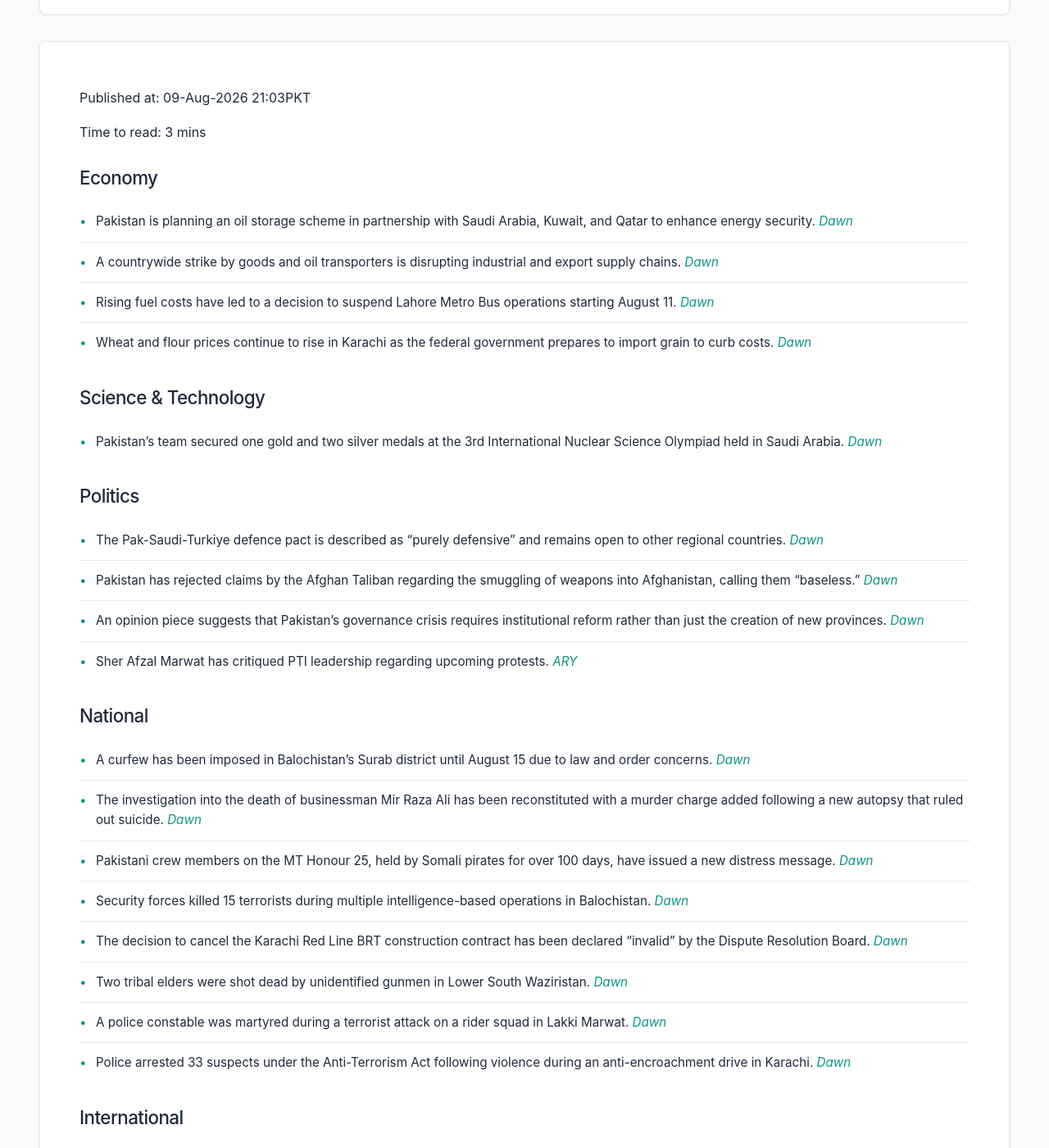
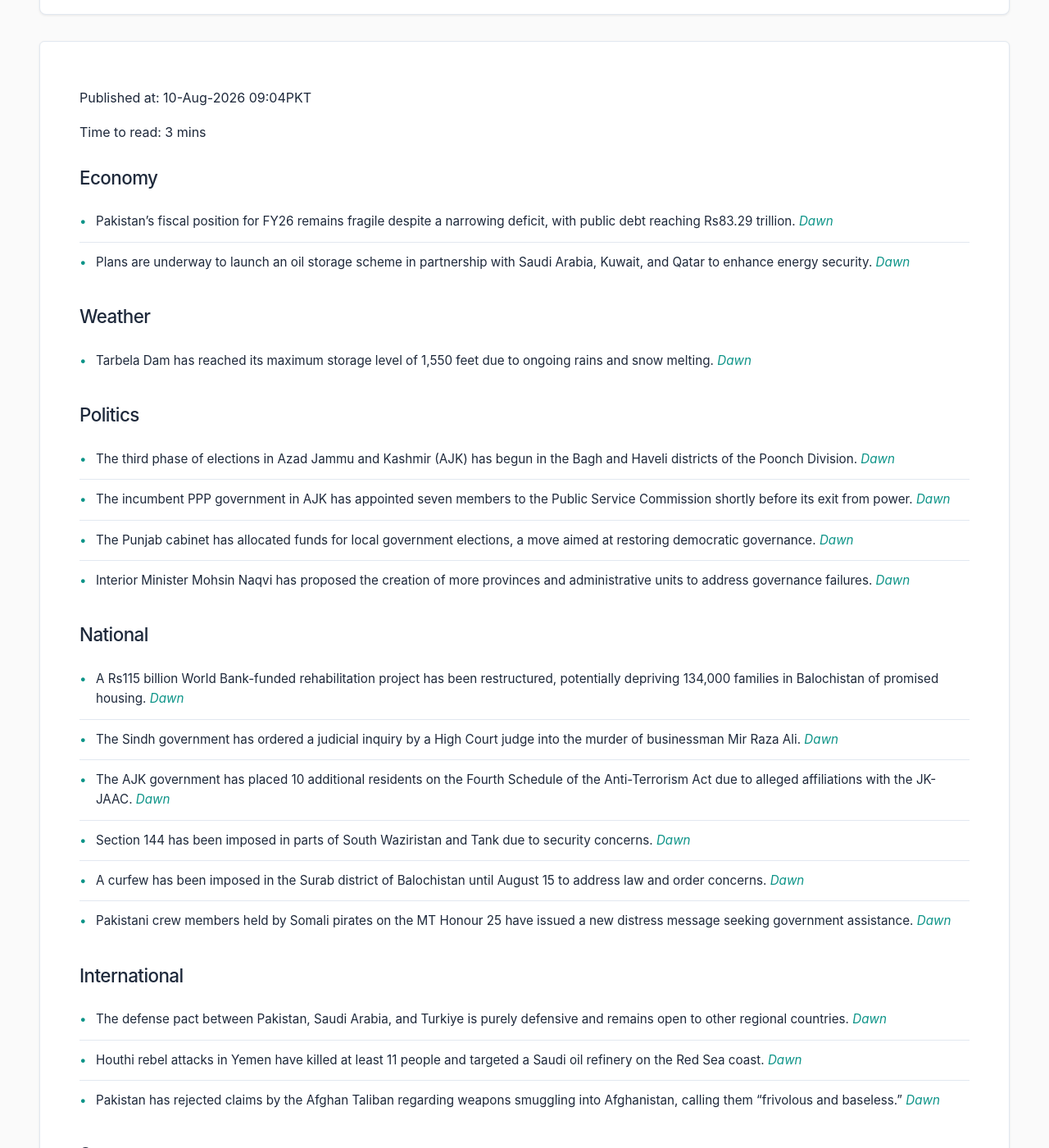
Before and after one commit to zsubzwary/news, a Jekyll site: the page built from en/index.md, in a window 1280 px wide and 1400 px high, scrolled down 209 px. Shown: the whole window at 82% size. Built offline with Jekyll 4.4.1, drawn with Linux system fonts in a browser that asks for light colours; some web fonts are replaced; comment, search, counter and statistics services are not loaded; some of the changed text lies outside the part shown.

Commit message:
DateTime; 2026-08-10T04:04:08.909Z

```diff
--- a/en/index.md
+++ b/en/index.md
@@ -4,45 +4,41 @@ title: Pakistan News Briefing
 lang: en
 ---
 
-Published at: 09-Aug-2026 21:03PKT
+Published at: 10-Aug-2026 09:04PKT
 
 Time to read: 3 mins
 
 ### Economy
-- Pakistan is planning an oil storage scheme in partnership with Saudi Arabia, Kuwait, and Qatar to enhance energy security. *[Dawn](https://www.dawn.com/news/2021711/pakistan-to-partner-with-saudi-arabia-kuwait-qatar-on-oil-storage-scheme)*
-- A countrywide strike by goods and oil transporters is disrupting industrial and export supply chains. *[Dawn](https://www.dawn.com/news/2021626/goods-oil-transporters-strike-threatens-industry-exports)*
-- Rising fuel costs have led to a decision to suspend Lahore Metro Bus operations starting August 11. *[Dawn](https://www.dawn.com/news/2021653/fuel-cost-hits-lahore-metro-service)*
-- Wheat and flour prices continue to rise in Karachi as the federal government prepares to import grain to curb costs. *[Dawn](https://www.dawn.com/news/2021625/flour-prices-rising-as-govt-yet-to-issue-import-tender)*
+- Pakistan’s fiscal position for FY26 remains fragile despite a narrowing deficit, with public debt reaching Rs83.29 trillion. *[Dawn](https://www.dawn.com/news/2021781/in-a-fiscal-conundrum)*
+- Plans are underway to launch an oil storage scheme in partnership with Saudi Arabia, Kuwait, and Qatar to enhance energy security. *[Dawn](https://www.dawn.com/news/2021711/pakistan-to-partner-with-saudi-arabia-kuwait-qatar-on-oil-storage-scheme)*
 
-### Science & Technology
-- Pakistan's team secured one gold and two silver medals at the 3rd International Nuclear Science Olympiad held in Saudi Arabia. *[Dawn](https://www.dawn.com/news/2021650/pakistan-bags-three-medals-at-nuclear-science-olympiad)*
+### Weather
+- Tarbela Dam has reached its maximum storage level of 1,550 feet due to ongoing rains and snow melting. *[Dawn](https://www.dawn.com/news/2021826/tarbela-dam-attains-maximum-storage-level)*
 
 ### Politics
-- The Pak-Saudi-Turkiye defence pact is described as "purely defensive" and remains open to other regional countries. *[Dawn](https://www.dawn.com/news/2021671/pak-saudi-turkiye-defence-pact-open-to-any-other-country-in-region-purely-defensive-dpm-dar)*
-- Pakistan has rejected claims by the Afghan Taliban regarding the smuggling of weapons into Afghanistan, calling them "baseless." *[Dawn](https://www.dawn.com/news/2021712/pakistan-rejects-afghan-taliban-claims-of-weapons-smuggled-into-afghanistan-as-frivolous-baseless)*
-- An opinion piece suggests that Pakistan's governance crisis requires institutional reform rather than just the creation of new provinces. *[Dawn](https://www.dawn.com/news/2021615/wrong-solution-to-the-right-problem)*
-- Sher Afzal Marwat has critiqued PTI leadership regarding upcoming protests. *[ARY](https://arynews.tv/pti-protest-leadership-critiqued-by-sher-afzal-marwat)*
+- The third phase of elections in Azad Jammu and Kashmir (AJK) has begun in the Bagh and Haveli districts of the Poonch Division. *[Dawn](https://www.dawn.com/news/2021864/3rd-phase-of-ajk-polls-voting-begins-in-poonch-divisions-bagh-and-haveli-districts)*
+- The incumbent PPP government in AJK has appointed seven members to the Public Service Commission shortly before its exit from power. *[Dawn](https://www.dawn.com/news/2021823/ajk-govt-appoints-public-service-commission-members-amid-questions-over-timing)*
+- The Punjab cabinet has allocated funds for local government elections, a move aimed at restoring democratic governance. *[Dawn](https://www.dawn.com/news/2021799/genuine-governance)*
+- Interior Minister Mohsin Naqvi has proposed the creation of more provinces and administrative units to address governance failures. *[Dawn](https://www.dawn.com/news/2021796/governance-failures)*
 
 ### National
-- A curfew has been imposed in Balochistan's Surab district until August 15 due to law and order concerns. *[Dawn](https://www.dawn.com/news/2021717/curfew-imposed-in-balochistan-surabs-district-over-law-and-order-concerns)*
-- The investigation into the death of businessman Mir Raza Ali has been reconstituted with a murder charge added following a new autopsy that ruled out suicide. *[Dawn](https://www.dawn.com/news/2021701/police-form-new-team-to-probe-mir-raza-alis-case-murder-charge-added-to-fir)*
-- Pakistani crew members on the MT Honour 25, held by Somali pirates for over 100 days, have issued a new distress message. *[Dawn](https://www.dawn.com/news/2021700/pakistani-hostages-held-by-somali-pirates-issue-new-distress-message-seeking-govt-help)*
-- Security forces killed 15 terrorists during multiple intelligence-based operations in Balochistan. *[Dawn](https://www.dawn.com/news/2021695/security-forces-kill-15-terrorists-in-balochistan-ibos-state-media)*
-- The decision to cancel the Karachi Red Line BRT construction contract has been declared "invalid" by the Dispute Resolution Board. *[Dawn](https://www.dawn.com/news/2021591/karachis-red-line-suffers-another-blow-as-decision-to-cancel-mosamiyat-to-numaish-contract-declared-invalid)*
-- Two tribal elders were shot dead by unidentified gunmen in Lower South Waziristan. *[Dawn](https://www.dawn.com/news/2021703/2-tribal-elders-shot-dead-in-kps-lower-south-waziristan)*
-- A police constable was martyred during a terrorist attack on a rider squad in Lakki Marwat. *[Dawn](https://www.dawn.com/news/2021694/on-duty-cop-martyred-another-injured-in-lakki-marwat-attack)*
-- Police arrested 33 suspects under the Anti-Terrorism Act following violence during an anti-encroachment drive in Karachi. *[Dawn](https://www.dawn.com/news/2021587/33-held-booked-under-ata-for-resisting-anti-encroachment-drive)*
+- A Rs115 billion World Bank-funded rehabilitation project has been restructured, potentially depriving 134,000 families in Balochistan of promised housing. *[Dawn](https://www.dawn.com/news/2021814/rs115bn-wb-funded-rehabilitation-project-restructured-quietly)*
+- The Sindh government has ordered a judicial inquiry by a High Court judge into the murder of businessman Mir Raza Ali. *[Dawn](https://www.dawn.com/news/2021856/high-court-judge-to-investigate-mir-raza-murder-case-says-home-minister)*
+- The AJK government has placed 10 additional residents on the Fourth Schedule of the Anti-Terrorism Act due to alleged affiliations with the JK-JAAC. *[Dawn](https://www.dawn.com/news/2021813/ten-more-placed-on-fourth-schedule-in-azad-kashmir)*
+- Section 144 has been imposed in parts of South Waziristan and Tank due to security concerns. *[Dawn](https://www.dawn.com/news/2021730/movement-restricted-under-section-144-in-some-areas-of-south-waziristan-tank-on-monday)*
+- A curfew has been imposed in the Surab district of Balochistan until August 15 to address law and order concerns. *[Dawn](https://www.dawn.com/news/2021717/curfew-imposed-in-balochistan-surabs-district-over-law-and-order-concerns)*
+- Pakistani crew members held by Somali pirates on the MT Honour 25 have issued a new distress message seeking government assistance. *[Dawn](https://www.dawn.com/news/2021700/pakistani-hostages-held-by-somali-pirates-issue-new-distress-message-seeking-govt-help)*
 
 ### International
-- Israeli Prime Minister Benjamin Netanyahu rejected a Gaza plan proposed by Donald Trump, vowing no military withdrawal until Hamas is disarmed. *[Dawn](https://www.dawn.com/news/2021708/netanyahu-rejects-trumps-gaza-plan-vows-no-pullout-until-hamas-disarms)*
-- Houthi rebels claimed they successfully targeted an Aramco refinery in Jazan, Saudi Arabia, with a drone. *[Dawn](https://www.dawn.com/news/2021681/fire-extinguished-at-aramco-refinery-in-saudi-arabias-jazan-houthis-claim-attack)*
-- Iran stated that an Oman deal is in its final stages but noted the US must act to open the Strait of Hormuz. *[ARY](https://arynews.tv/iran-says-oman-deal-is-in-final-stages)*
-- The WHO chief reported that a warehouse in Ukraine has been hit. *[ARY](https://arynews.tv/who-chief-says-warehouse-hit-in-ukraine)*
+- The defense pact between Pakistan, Saudi Arabia, and Turkiye is purely defensive and remains open to other regional countries. *[Dawn](https://www.dawn.com/news/2021671/pak-saudi-turkiye-defence-pact-open-to-any-other-country-in-region-purely-defensive-dpm-dar)*
+- Houthi rebel attacks in Yemen have killed at least 11 people and targeted a Saudi oil refinery on the Red Sea coast. *[Dawn](https://www.dawn.com/news/2021681/houthi-attacks-kill-11-in-yemen-target-saudi-oil-refinery)*
+- Pakistan has rejected claims by the Afghan Taliban regarding weapons smuggling into Afghanistan, calling them "frivolous and baseless." *[Dawn](https://www.dawn.com/news/2021712/pakistan-rejects-afghan-taliban-claims-of-weapons-smuggled-into-afghanistan-as-frivolous-baseless)*
 
 ### Sports
-- Pakistan's Muhammad Zubair became the Tekken 8 World Champion at the Esports World Cup in Paris. *[Dawn](https://www.dawn.com/news/2021692/pakistans-muhammad-zubair-becomes-tekken-8-champion-at-esports-world-cup-in-paris)*
+- Argentine football legend Lionel Messi has bid farewell to his father, who served as his longtime agent and mentor, following a battle with cancer. *[Dawn](https://www.dawn.com/news/2021719/lionel-messi-bids-farewell-to-father-who-guided-his-glittering-career)*
+
+### Health
+- Former US President Joe Biden’s cancer has metastasized further, according to updates from his son, Hunter Biden. *[Dawn](https://www.dawn.com/news/2021802/former-us-president-joe-bidens-cancer-has-spread-son)*
 
 ### Other
-- Rumors of a secret wedding between Gigi Hadid and Bradley Cooper have surfaced. *[ARY](https://arynews.tv/gigi-hadid-and-bradley-cooper-spark-secret-wedding-rumors-with-matching-paris-style)*
-- Netflix’s 'Squid Game' project, directed by David Fincher, is facing delays. *[ARY](https://arynews.tv/david-finchers-squid-game-project-faces-delay-at-netflix)*
-- Reports include updates on Lady Louise Windsor’s new haircut and divorce rumors regarding Princess Beatrice’s husband. *[ARY](https://arynews.tv/lady-louise-windsor-unveils-transformative-new-haircut-marking-next-royal-chapter)* / *[ARY](https://arynews.tv/princess-beatrices-husband-breaks-silence-on-divorce-rumors)*
+- An opinion piece argues that revolutions are often inevitable when driven by extreme economic inequality and oppressive state force. *[Dawn](https://www.dawn.com/news/2021794/tick-tick-boom)*
```
